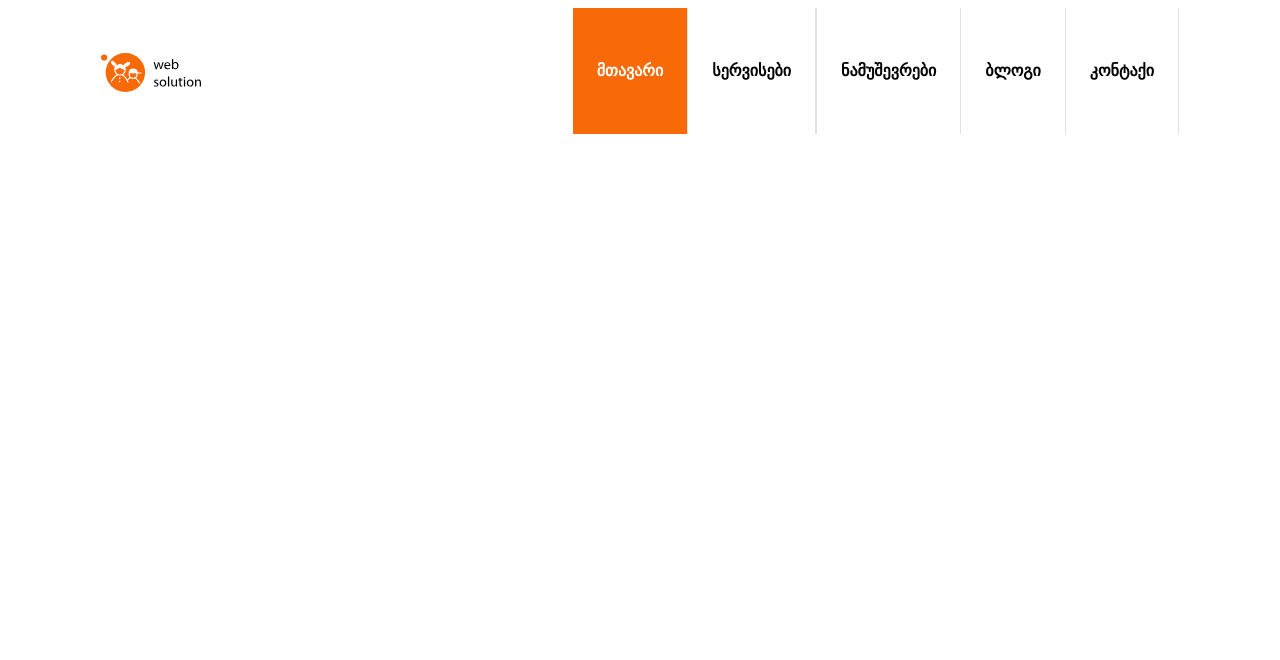
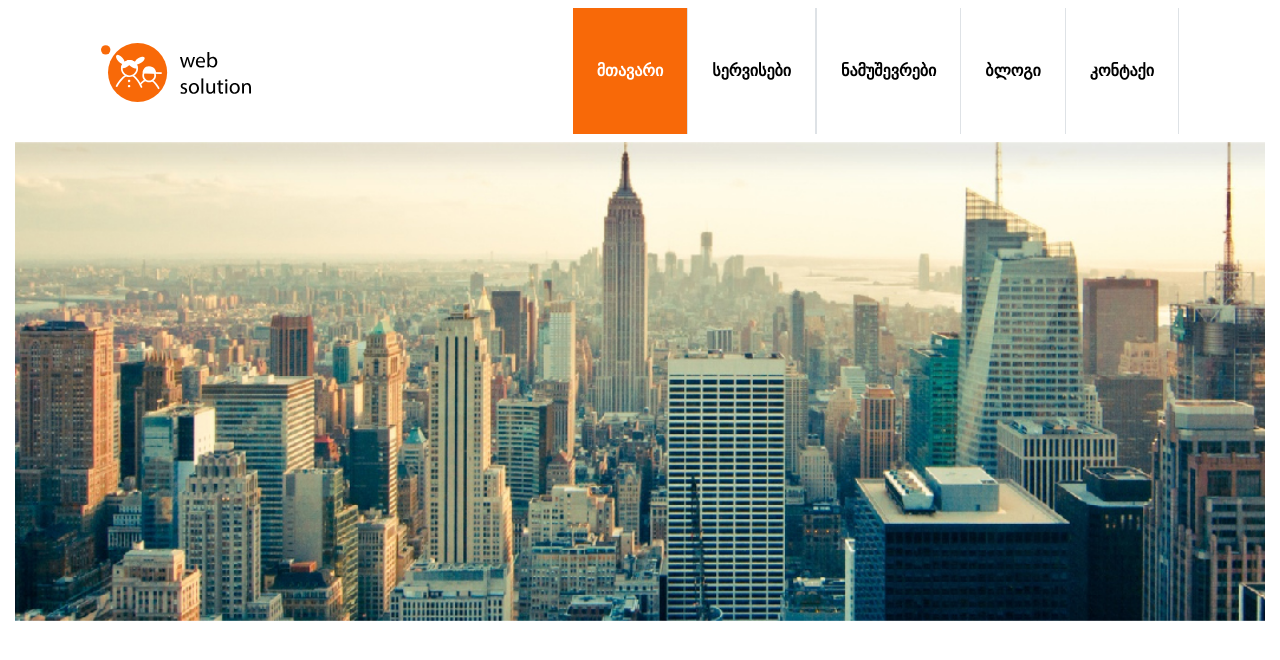
Before and after one commit to gkrialashvili/Bootstrap, a plain HTML site: page index.html in a window 1280 px wide. Drawn offline with nearby package versions, Linux system fonts and the light colour scheme; a web font is replaced by a local one.

Commit message:
backround image

```diff
--- a/css/style.css
+++ b/css/style.css
@@ -6,7 +6,7 @@
 	background-color: #fff !important;
 }
 .logo {
-	width: 100px;
+	width: 150px;
 }
 .link {
 	background-color: #F86908;
@@ -24,3 +24,10 @@
 	font-weight: bold !important;
 	color: black !important;
 }
+.banner {
+	background-image: url("../img/Artboard.jpg");
+	background-repeat: no-repeat;
+	height: 480px;
+	background-size: cover;
+	background-position: center;
+}
--- a/index.html
+++ b/index.html
@@ -37,6 +37,11 @@
 			</div>
 		</nav>
 	</header>
+	<div class="container-fluid">
+		<div class="banner">
+
+		</div>
+	</div>
 <script src="https://code.jquery.com/jquery-3.2.1.slim.min.js" integrity="sha384-KJ3o2DKtIkvYIK3UENzmM7KCkRr/rE9/Qpg6aAZGJwFDMVNA/GpGFF93hXpG5KkN" crossorigin="anonymous"></script>
 <script src="https://cdnjs.cloudflare.com/ajax/libs/popper.js/1.12.9/umd/popper.min.js" integrity="sha384-ApNbgh9B+Y1QKtv3Rn7W3mgPxhU9K/ScQsAP7hUibX39j7fakFPskvXusvfa0b4Q" crossorigin="anonymous"></script>
 <script src="https://maxcdn.bootstrapcdn.com/bootstrap/4.0.0/js/bootstrap.min.js" integrity="sha384-JZR6Spejh4U02d8jOt6vLEHfe/JQGiRRSQQxSfFWpi1MquVdAyjUar5+76PVCmYl" crossorigin="anonymous"></script>
```
Also changed, not shown: img/Artboard.jpg (renamed from img/Artboard 1-100.jpg).
